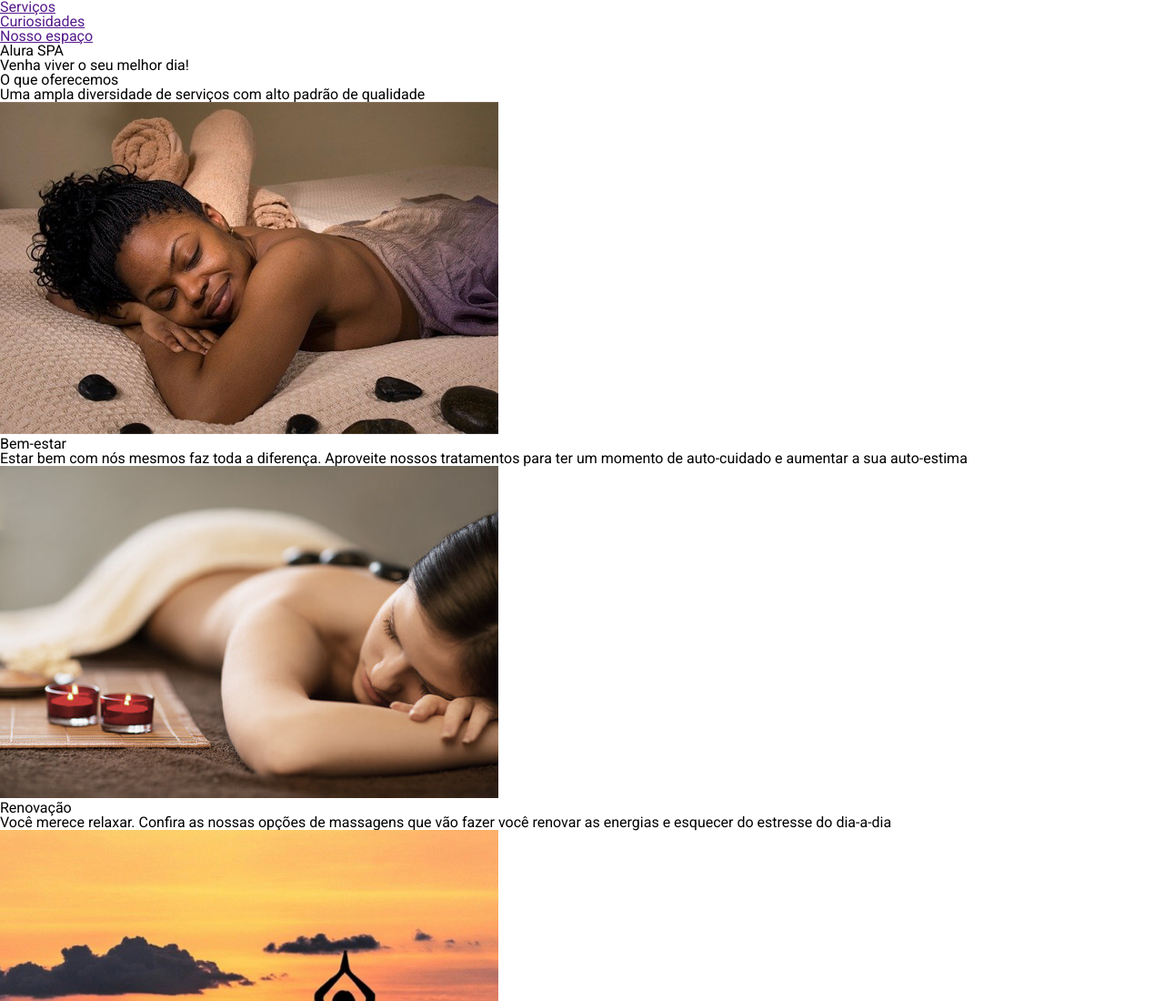
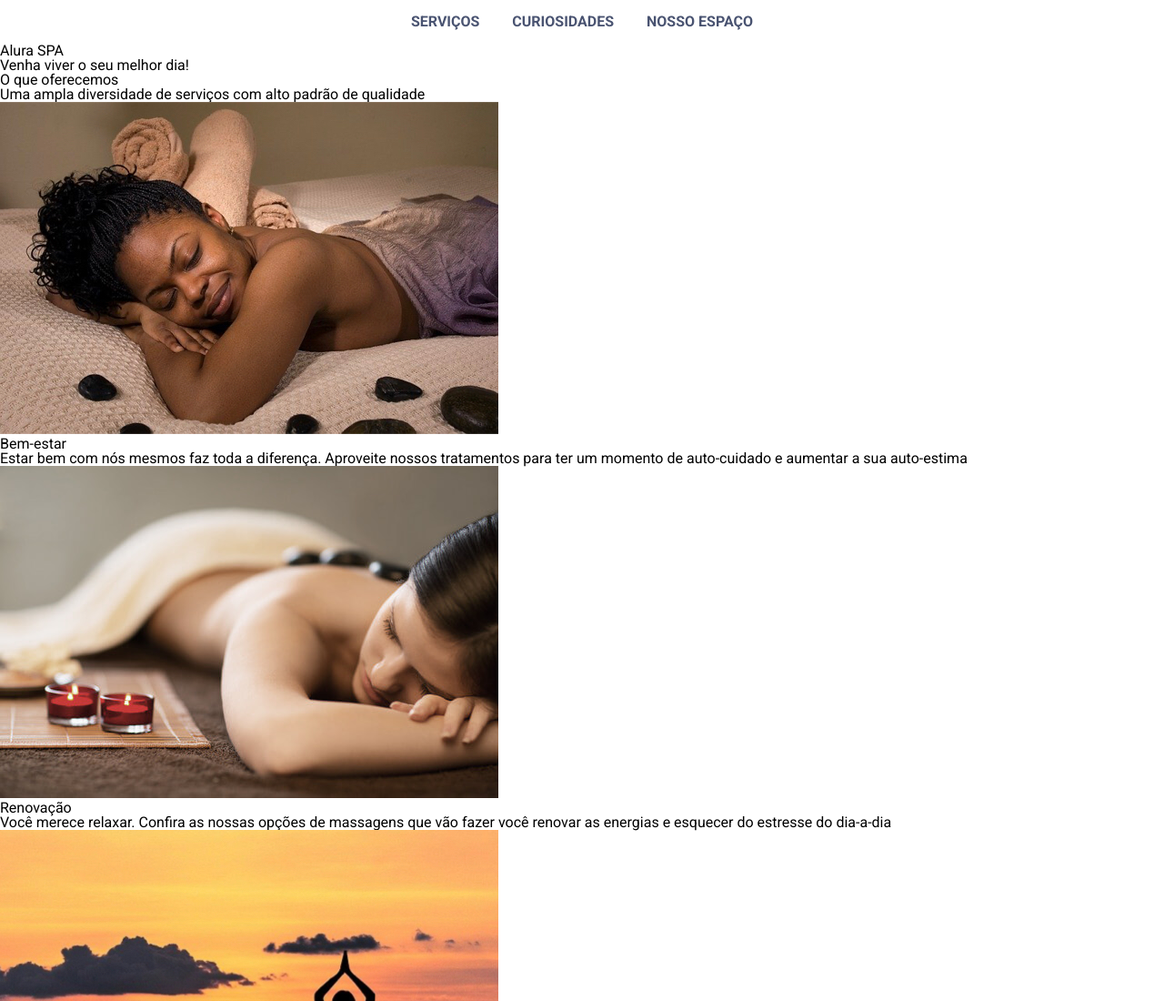
Before and after one commit to RenatoSouza-123/Curso-de-SASS, a plain HTML site: page sass-02/index.html in a window 1280 px wide. Shown: the top 1100 px of the page at 91% size. Drawn offline with nearby package versions, Linux system fonts and the light colour scheme.

Commit message:
Atualizei o estilo da página

```diff
--- /dev/null
+++ b/dist/css/abstract/_base.scss
@@ -0,0 +1,5 @@
+@import './variaveis';
+
+html, body {
+    font-family: $fonte;
+}
--- /dev/null
+++ b/dist/css/components/_navbar.scss
@@ -0,0 +1,20 @@
+@import '../abstract/variaveis';
+
+nav {
+    text-align: center;
+    ul {
+        li {
+            display: inline-block;
+            padding: 1rem;
+            a {
+                text-transform: uppercase;
+                text-decoration: none;
+                font-weight: bold;
+                color: $cor-primaria;
+                &:hover {
+                    border-bottom: 2px solid $cor-secundaria;
+                }
+            }
+        }
+    }
+}
--- a/dist/css/style.css
+++ b/dist/css/style.css
@@ -1,3 +1,20 @@
 html, body {
   font-family: "Roboto", sans-serif;
+}
+
+nav {
+  text-align: center;
+}
+nav ul li {
+  display: inline-block;
+  padding: 1rem;
+}
+nav ul li a {
+  text-transform: uppercase;
+  text-decoration: none;
+  font-weight: bold;
+  color: #495371;
+}
+nav ul li a:hover {
+  border-bottom: 2px solid #74959A;
 }/*# sourceMappingURL=style.css.map */
--- a/dist/css/style.scss
+++ b/dist/css/style.scss
@@ -1,3 +1,2 @@
-html, body {
-    font-family: 'Roboto', sans-serif;
-}
+@import './abstract/base';
+@import './components/navbar';
```
Also changed, not shown: dist/css/abstract/_variaveis.scss (added, +7 -0 lines), 1 other file.
